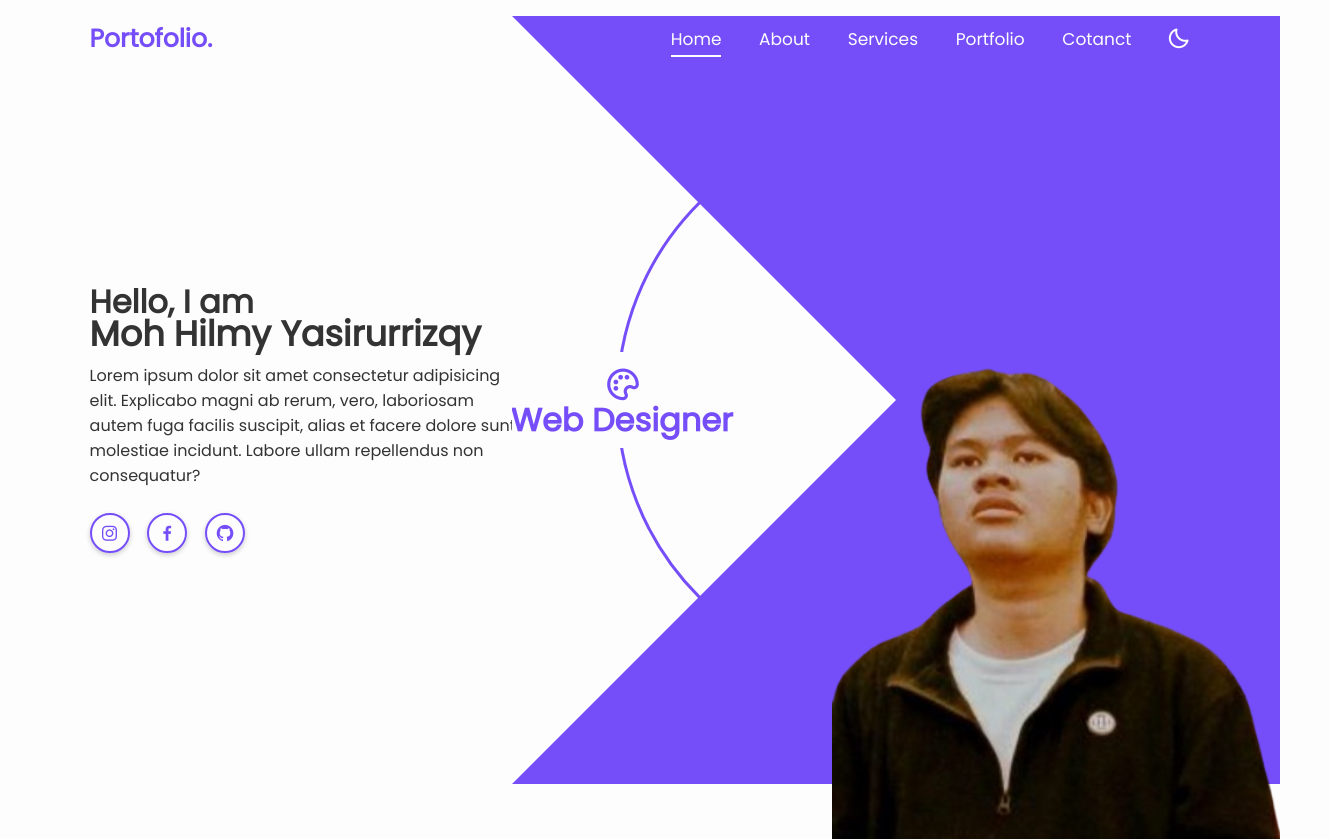
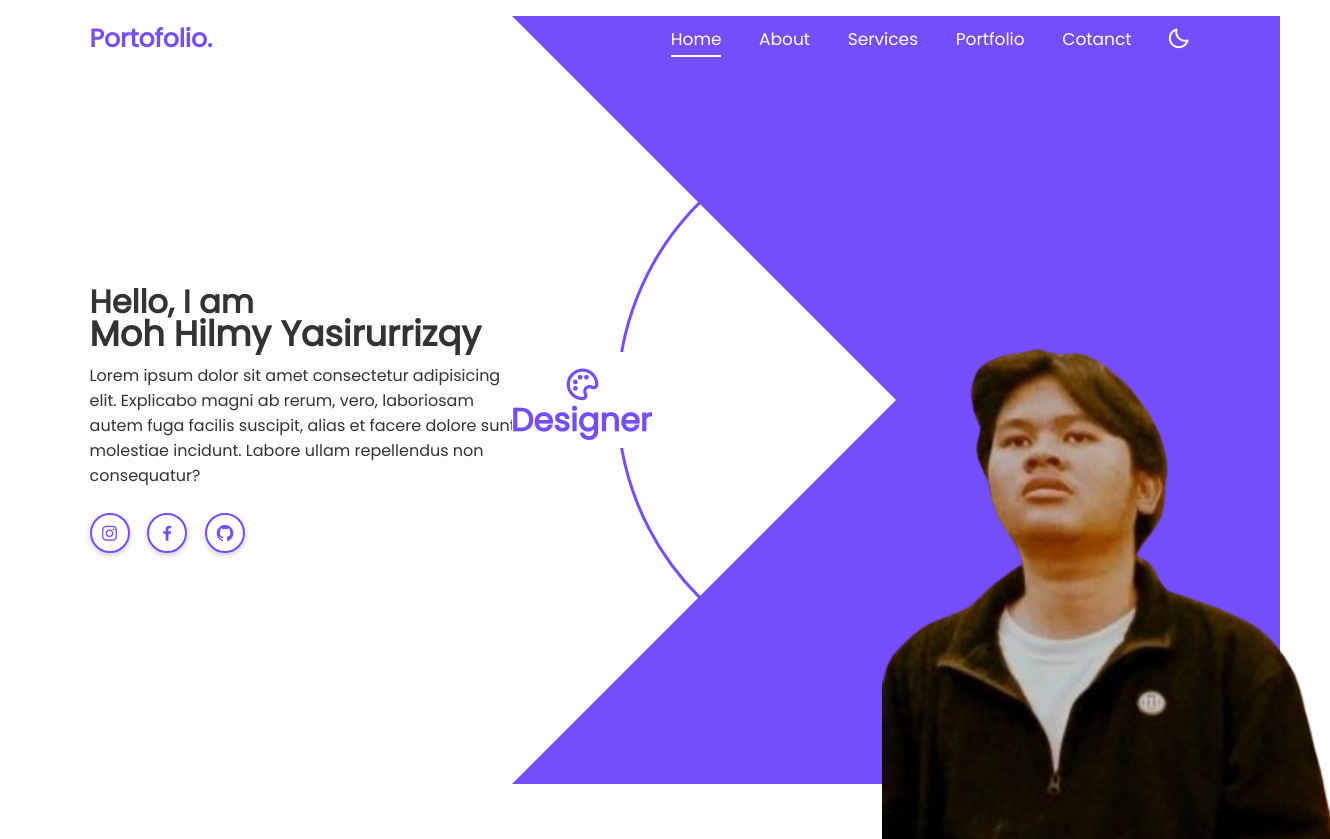
Before and after one commit to Hilmyys/itw2023_project1_233040047, a plain HTML site: page index.html in a window 1280 px wide. Shown: the top 839 px of the page, 1330 px wide, since content can reach past the window. Drawn offline with nearby package versions, Linux system fonts and the light colour scheme.

Commit message:
Portfolio

```diff
--- a/css/style.css
+++ b/css/style.css
@@ -277,8 +277,8 @@ section {
 
 .home-img img {
     position: absolute;
-    bottom: -70px;
-    right: 0;
+    bottom: -50px;
+    right: -50px;
     width: 35%;
     pointer-events: none;
 }
@@ -697,7 +697,7 @@ color: #333;
     }
 
     .home .profession-box .profession:nth-child(3) {
-        transform: rotate(90deg) translate(-115px, -450px);
+        transform: rotate(90deg) translate(-75px, -420px);
     }
 
 
@@ -768,7 +768,7 @@ color: #333;
         transform: rotate(0deg) translate(5px, -335px);
     }
     .home .profession-box .profession:nth-child(3) {
-        transform: rotate(90deg) translate(105px, -440px);
+        transform: rotate(90deg) translate(-75px, -400px);
     }
 
     .contact form .input-box input {
--- a/index.html
+++ b/index.html
@@ -56,7 +56,7 @@
                     </div>
                     <div class="profession" style="--1:2;">
                         <i class="bx bx-palette"></i>
-                        <h3>Web Designer</h3>
+                        <h3>Designer</h3>
                     </div>
                     <div class="cricle"></div>
                 </div>
```
